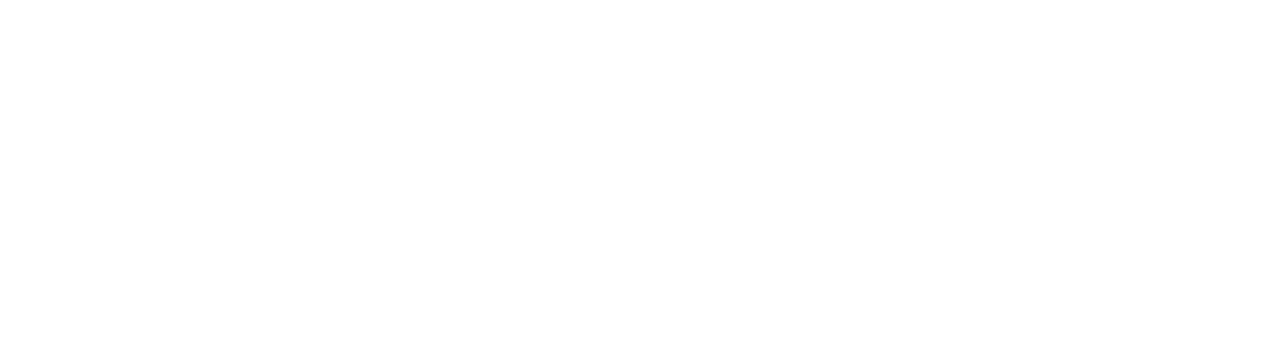
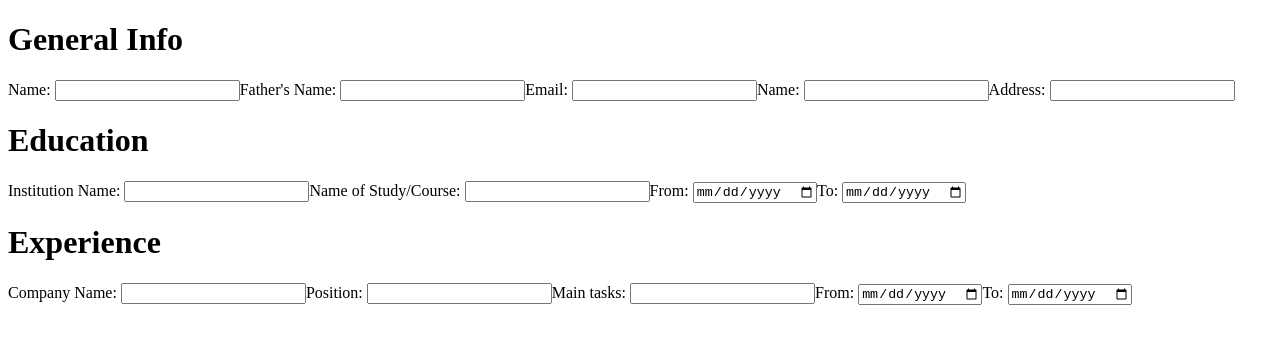
Before and after one commit to M-Dan814/cv-creator, a React (Create React App) app: page / in a window 1280 px wide. Shown: the top 344 px of the page. Built offline with nearby package versions, Linux system fonts and the light colour scheme.

Commit message:
Move state over to App.js
Moved the state of individual smaller components i.e(General, Education, Experience) over to App.js to make it easier for data flow control and used props to change state using Parent-Child combination

```diff
--- a/src/App.js
+++ b/src/App.js
@@ -1,11 +1,156 @@
+import React, { Component } from "react";
+import { General } from "./components/General";
+import { Education } from "./components/Education";
+import { Experience } from "./components/Experience";
 
+class App extends Component {
+  constructor() {
+    super();
+    this.state = {
+      name: "",
+      father: "",
+      email: "",
+      phone: "",
+      address: "",
+      company: "",
+      position: "",
+      tasks: "",
+      expFrom: "",
+      expTo: "",
+      institution: "",
+      study: "",
+      eduFrom: "",
+      eduTo: "",
+    };
 
-function App() {
-  return (
-    <div className="App">
+    this.handleChangeName = this.handleChangeName.bind(this);
+    this.handleChangeFather = this.handleChangeFather.bind(this);
+    this.handleChangeEmail = this.handleChangeEmail.bind(this);
+    this.handleChangePhone = this.handleChangePhone.bind(this);
+    this.handleChangeAddress = this.handleChangeAddress.bind(this);
+    this.handleChangeInstitution = this.handleChangeInstitution.bind(this);
+    this.handleChangeStudy = this.handleChangeStudy.bind(this);
+    this.handleChangeEduFrom = this.handleChangeEduFrom.bind(this);
+    this.handleChangeEduTo = this.handleChangeEduTo.bind(this);
+    this.handleChangeCompany = this.handleChangeCompany.bind(this);
+    this.handleChangePosition = this.handleChangePosition.bind(this);
+    this.handleChangeTasks = this.handleChangeTasks.bind(this);
+    this.handleChangeExpFrom = this.handleChangeExpFrom.bind(this);
+    this.handleChangeExpTo = this.handleChangeExpTo.bind(this);
+  }
 
-    </div>
-  );
+  handleChangeName(e) {
+    this.setState({
+      name: e.target.value,
+    });
+    console.log(this.state);
+  }
+
+  handleChangeFather(e) {
+    this.setState({
+      father: e.target.value,
+    });
+  }
+
+  handleChangeEmail(e) {
+    this.setState({
+      email: e.target.value,
+    });
+  }
+
+  handleChangePhone(e) {
+    this.setState({
+      phone: e.target.value,
+    });
+  }
+
+  handleChangeAddress(e) {
+    this.setState({
+      address: e.target.value,
+    });
+  }
+
+  handleChangeInstitution(e) {
+    this.setState({
+      institution: e.target.value,
+    });
+    console.log(this.state);
+  }
+
+  handleChangeStudy(e) {
+    this.setState({
+      study: e.target.value,
+    });
+  }
+
+  handleChangeEduFrom(e) {
+    this.setState({
+      eduFrom: e.target.value,
+    });
+  }
+
+  handleChangeEduTo(e) {
+    this.setState({
+      eduTo: e.target.value,
+    });
+  }
+
+  handleChangeCompany(e) {
+    this.setState({
+      company: e.target.value,
+    });
+    console.log(this.state);
+  }
+
+  handleChangePosition(e) {
+    this.setState({
+      position: e.target.value,
+    });
+  }
+
+  handleChangeTasks(e) {
+    this.setState({
+      tasks: e.target.value,
+    });
+  }
+
+  handleChangeExpFrom(e) {
+    this.setState({
+      expFrom: e.target.value,
+    });
+  }
+
+  handleChangeExpTo(e) {
+    this.setState({
+      expTo: e.target.value,
+    });
+  }
+
+  render() {
+    return (
+      <div>
+        <General
+          handleChangeName={this.handleChangeName}
+          handleChangeAddress={this.handleChangeAddress}
+          handleChangePhone={this.handleChangePhone}
+          handleChangeFather={this.handleChangeFather}
+          handleChangeEmail={this.handleChangeEmail}
+        />
+        <Education
+          handleChangeEduFrom={this.handleChangeEduFrom}
+          handleChangeEduTo={this.handleChangeEduTo}
+          handleChangeStudy={this.handleChangeStudy}
+          handleChangeInstitution={this.handleChangeInstitution}
+        />
+        <Experience
+          handleChangeCompany={this.handleChangeCompany}
+          handleChangePosition={this.handleChangePosition}
+          handleChangeExpFrom={this.handleChangeExpFrom}
+          handleChangeExpTo={this.handleChangeExpTo}
+          handleChangeTasks={this.handleChangeTasks}
+        />
+      </div>
+    );
+  }
 }
-
 export default App;
--- a/src/components/Education.js
+++ b/src/components/Education.js
@@ -1,74 +1,26 @@
 import React, { Component } from "react";
 
 class Education extends Component {
-  constructor() {
-    super();
-    this.state = {
-      institution: "",
-      study: "",
-      from: "",
-      to: "",
-    };
-
-    this.handleChangeInstitution = this.handleChangeInstitution.bind(this);
-    this.handleChangeStudy = this.handleChangeStudy.bind(this);
-    this.handleChangeFrom = this.handleChangeFrom.bind(this);
-    this.handleChangeTo = this.handleChangeTo.bind(this);
-  }
-
-  handleChangeInstitution(e) {
-    this.setState({
-      institution: e.target.value,
-    });
-    console.log(this.state);
-  }
-
-  handleChangeStudy(e) {
-    this.setState({
-      study: e.target.value,
-    });
-  }
-
-  handleChangeFrom(e) {
-    this.setState({
-      from: e.target.value,
-    });
-  }
-
-  handleChangeTo(e) {
-    this.setState({
-      to: e.target.value,
-    });
+  constructor(props) {
+    super(props);
   }
 
   render() {
-    const { institution, study, from, to } = this.state;
     return (
       <div className="section" id="exp">
         <h1 className="heading">Education</h1>
         <label htmlFor="institution">Institution Name: </label>
         <input
           type="text"
-          value={institution}
-          onChange={this.handleChangeInstitution}
+          onChange={this.props.handleChangeInstitution}
           id="institution"
         />
         <label htmlFor="study">Name of Study/Course: </label>
-        <input
-          type="text"
-          value={study}
-          onChange={this.handleChangeStudy}
-          id="study"
-        />
+        <input type="text" onChange={this.props.handleChangeStudy} id="study" />
         <label htmlFor="from">From: </label>
-        <input
-          type="date"
-          value={from}
-          onChange={this.handleChangeFrom}
-          id="from"
-        />
+        <input type="date" onChange={this.props.handleChangeEduFrom} id="from" />
         <label htmlFor="to">To: </label>
-        <input type="date" value={to} onChange={this.handleChangeTo} id="to" />
+        <input type="date" onChange={this.props.handleChangeEduTo} id="to" />
       </div>
     );
   }
--- a/src/components/Experience.js
+++ b/src/components/Experience.js
@@ -1,89 +1,36 @@
 import React, { Component } from "react";
 
 class Experience extends Component {
-  constructor() {
-    super();
-    this.state = {
-      company: "",
-      position: "",
-      tasks: "",
-      from: "",
-      to: "",
-    };
-
-    this.handleChangeCompany = this.handleChangeCompany.bind(this);
-    this.handleChangePosition = this.handleChangePosition.bind(this);
-    this.handleChangeTasks = this.handleChangeTasks.bind(this);
-    this.handleChangeFrom = this.handleChangeFrom.bind(this);
-    this.handleChangeTo = this.handleChangeTo.bind(this);
-  }
-
-  handleChangeCompany(e) {
-    this.setState({
-      company: e.target.value,
-    });
-    console.log(this.state);
-  }
-
-  handleChangePosition(e) {
-    this.setState({
-      position: e.target.value,
-    });
-  }
-
-  handleChangeTasks(e) {
-    this.setState({
-      tasks: e.target.value,
-    });
-  }
-
-  handleChangeFrom(e) {
-    this.setState({
-      from: e.target.value,
-    });
-  }
-
-  handleChangeTo(e) {
-    this.setState({
-      to: e.target.value,
-    });
+  constructor(props) {
+    super(props);
   }
 
   render() {
-    const { company, position, tasks, from, to } = this.state;
     return (
       <div className="section" id="exp">
         <h1 className="heading">Experience</h1>
         <label htmlFor="company">Company Name: </label>
         <input
           type="text"
-          value={company}
-          onChange={this.handleChangeCompany}
+          onChange={this.props.handleChangeCompany}
           id="company"
         />
-        <label htmlFor="position">Name of Study/Course: </label>
+        <label htmlFor="position">Position: </label>
         <input
           type="text"
-          value={position}
-          onChange={this.handleChangePosition}
+          onChange={this.props.handleChangePosition}
           id="position"
         />
         <label htmlFor="tasks">Main tasks: </label>
         <input
           type="textarea"
-          value={tasks}
-          onChange={this.handleChangeTasks}
+          onChange={this.props.handleChangeTasks}
           id="tasks"
         />
         <label htmlFor="from">From: </label>
-        <input
-          type="date"
-          value={from}
-          onChange={this.handleChangeFrom}
-          id="from"
-        />
+        <input type="date" onChange={this.props.handleChangeExpFrom} id="from" />
         <label htmlFor="to">To: </label>
-        <input type="date" value={to} onChange={this.handleChangeTo} id="to" />
+        <input type="date" onChange={this.props.handleChangeExpTo} id="to" />
       </div>
     );
   }
--- a/src/components/General.js
+++ b/src/components/General.js
@@ -1,92 +1,42 @@
 import React, { Component } from "react";
 
 class General extends Component {
-  constructor() {
-    super();
-    this.state = {
-      name: "",
-      father: "",
-      email: "",
-      phone: "",
-      address: "",
-    };
-
-    this.handleChangeName = this.handleChangeName.bind(this);
-    this.handleChangeFather = this.handleChangeFather.bind(this);
-    this.handleChangeEmail = this.handleChangeEmail.bind(this);
-    this.handleChangePhone = this.handleChangePhone.bind(this);
-    this.handleChangeAddress = this.handleChangeAddress.bind(this);
-  }
-
-  handleChangeName(e) {
-    this.setState({
-      name: e.target.value,
-    });
-    console.log(this.state);
-  }
-
-  handleChangeFather(e) {
-    this.setState({
-      father: e.target.value,
-    });
-  }
-
-  handleChangeEmail(e) {
-    this.setState({
-      email: e.target.value,
-    });
-  }
-
-  handleChangePhone(e) {
-    this.setState({
-      phone: e.target.value,
-    });
-  }
-
-  handleChangeAddress(e) {
-    this.setState({
-      address: e.target.value,
-    });
+  constructor(props) {
+    super(props);
   }
 
   render() {
-    const { name, father, email, phone, address } = this.state;
     return (
       <div className="section" id="gen">
         <h1 className="heading">General Info</h1>
         <label htmlFor="name">Name: </label>
         <input
           type="text"
-          value={name}
-          onChange={this.handleChangeName}
+          onChange={this.props.handleChangeName}
           id="name"
         />
         <label htmlFor="fname">Father's Name: </label>
         <input
           type="text"
-          value={father}
-          onChange={this.handleChangeFather}
+          onChange={this.props.handleChangeFather}
           id="fname"
         />
         <label htmlFor="email">Email: </label>
         <input
           type="email"
-          value={email}
-          onChange={this.handleChangeEmail}
+          onChange={this.props.handleChangeEmail}
           id="email"
         />
         <label htmlFor="phone">Name: </label>
         <input
           type="tel"
-          value={phone}
-          onChange={this.handleChangePhone}
+          onChange={this.props.handleChangePhone}
           id="phone"
         />
         <label htmlFor="address">Address: </label>
         <input
           type="text"
-          value={address}
-          onChange={this.handleChangeAddress}
+          onChange={this.props.handleChangeAddress}
           id="address"
         />
       </div>
```
